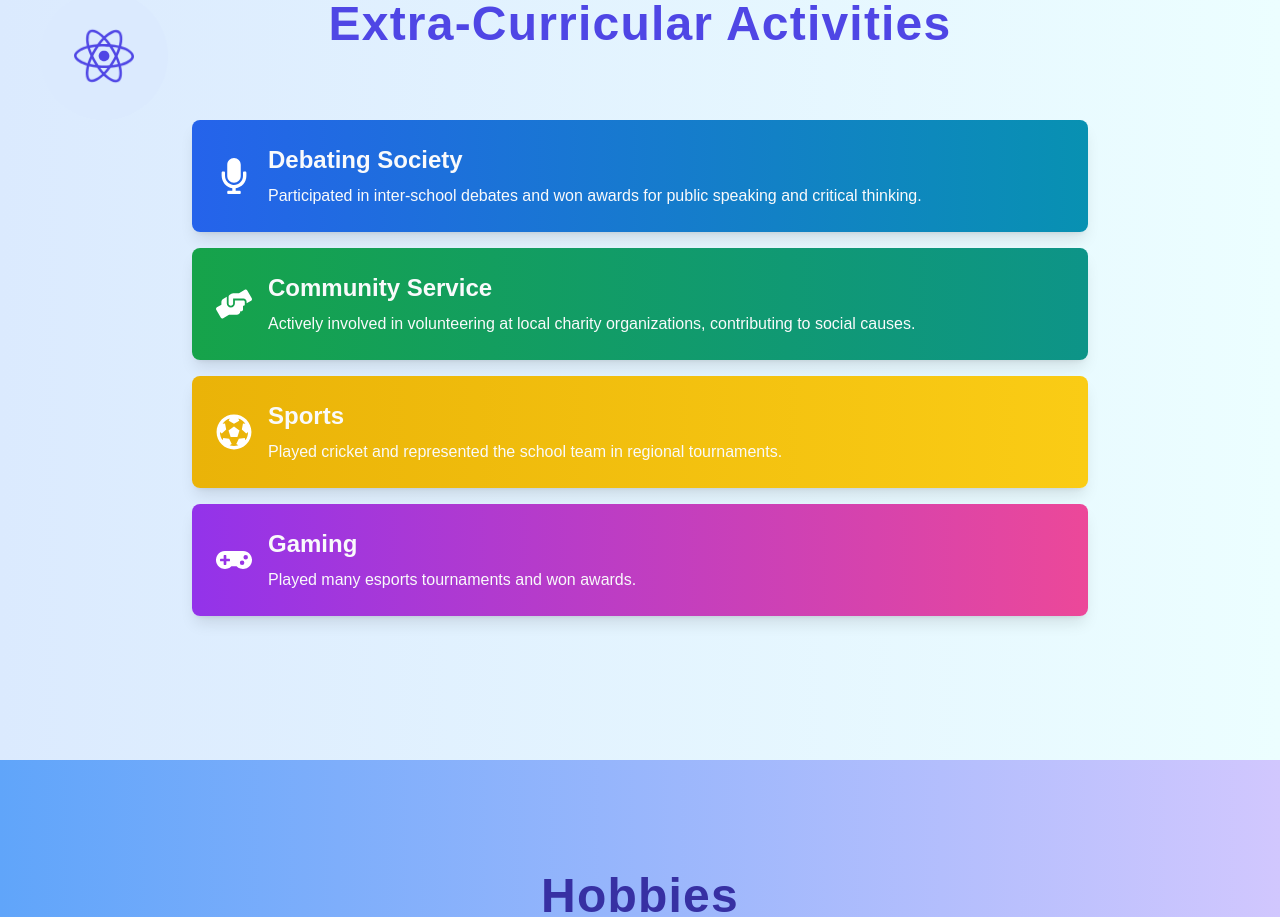
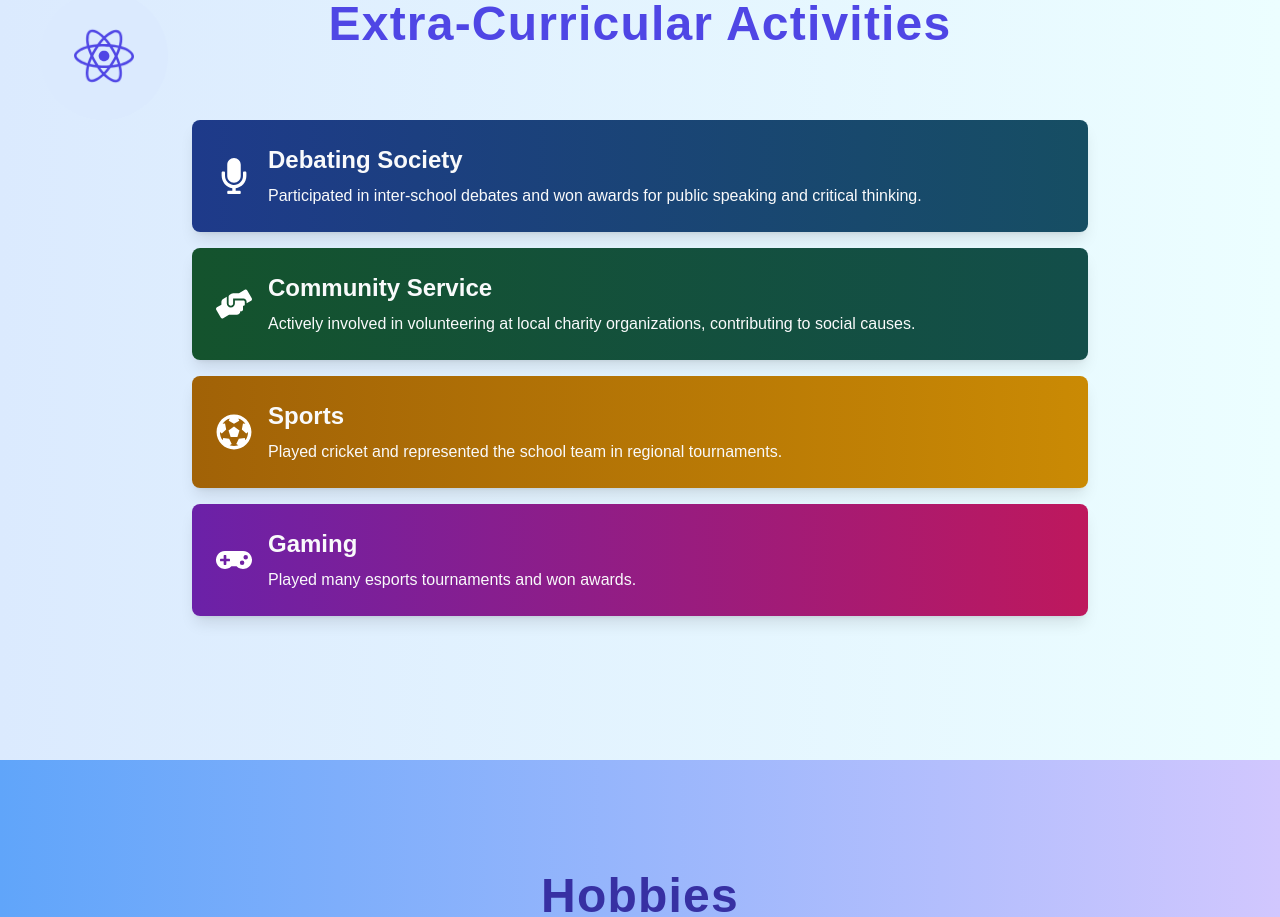
Before and after one commit to zahidx/portfolio-2025, a Next.js app: page / in a window 1280 px wide. Shown: the part 5220-6137 px from the top of the page. Built offline with nearby package versions, Linux system fonts and the light colour scheme.

Commit message:
color change

```diff
--- a/app/pages/Extra.js
+++ b/app/pages/Extra.js
@@ -37,7 +37,8 @@ export default function ExtraCurricularPage() {
       title: "Debating Society",
       description:
         "Participated in inter-school debates and won awards for public speaking and critical thinking.",
-      cardGradient: "bg-gradient-to-r from-blue-600 to-cyan-600", // Gradient color for the card
+      cardGradient: "bg-gradient-to-r from-blue-600 to-cyan-600", // Normal mode gradient
+      cardDark: "bg-gradient-to-r from-blue-900 to-cyan-900", // Dark mode gradient
       icon: <FaMicrophone className="text-4xl text-white" />,
     },
     {
@@ -45,6 +46,7 @@ export default function ExtraCurricularPage() {
       description:
         "Actively involved in volunteering at local charity organizations, contributing to social causes.",
       cardGradient: "bg-gradient-to-r from-green-600 to-teal-600",
+      cardDark: "bg-gradient-to-r from-green-900 to-teal-900", // Dark mode gradient
       icon: <FaHandsHelping className="text-4xl text-white" />,
     },
     {
@@ -52,12 +54,14 @@ export default function ExtraCurricularPage() {
       description:
         "Played cricket and represented the school team in regional tournaments.",
       cardGradient: "bg-gradient-to-r from-yellow-500 to-yellow-400",
+      cardDark: "bg-gradient-to-r from-yellow-700 to-yellow-600", // Dark mode gradient
       icon: <FaFutbol className="text-4xl text-white" />,
     },
     {
       title: "Gaming",
       description: "Played many esports tournaments and won awards.",
       cardGradient: "bg-gradient-to-r from-purple-600 to-pink-500",
+      cardDark: "bg-gradient-to-r from-purple-800 to-pink-700", // Dark mode gradient
       icon: <FaGamepad className="text-4xl text-white" />,
     },
   ];
@@ -90,36 +94,29 @@ export default function ExtraCurricularPage() {
         }
       `}</style>
 
-
       {/* Scroll Cards */}
       <div className="pb-10 relative mx-auto max-w-4xl space-y-4">
         {sections.map((section, index) => (
           <div
             key={index}
             ref={(el) => (cardRefs.current[index] = el)}
-            className={`relative flex items-center gap-4 p-6 rounded-lg shadow-lg transition-all duration-[800ms] ease-[cubic-bezier(0.25, 0.1, 0.25, 1)] ${section.cardGradient}`}
+            className={`relative flex items-center gap-4 p-6 rounded-lg shadow-lg transition-all duration-[800ms] ease-[cubic-bezier(0.25, 0.1, 0.25, 1)] ${section.cardGradient} dark:${section.cardDark} shadow-lg`}
             style={{
               opacity: 0, // Hidden by default
               transform: "translateY(40px)", // Initial position
             }}
           >
-
-
             {/* Icon on the left */}
             <div className="flex-shrink-0">{section.icon}</div>
 
-
-
             {/* Content */}
             <div>
-              <h2 className="text-2xl font-semibold text-gray-50">{section.title}</h2>
-              <p className="mt-2 text-base text-gray-50 font-medium">{section.description}</p>
+              <h2 className="text-2xl font-semibold text-gray-50 dark:text-gray-200">{section.title}</h2>
+              <p className="mt-2 text-base text-gray-50 dark:text-gray-300 font-medium">{section.description}</p>
             </div>
           </div>
         ))}
       </div>
-
     </div>
-
   );
 }
--- a/app/pages/Hobby.js
+++ b/app/pages/Hobby.js
@@ -102,7 +102,7 @@ export default function Hobbies() {
   }, []);
 
   return (
-    <div className="bg-gradient-to-r from-blue-400 to-[#D1C7FE] dark:bg-gradient-to-r dark:from-blue-700 dark:via-blue-700 dark:to-gray-800 text-gray-50 dark:text-gray-200 pt-28 pb-12 px-8 pl-28 pr-28 overflow-x-hidden">
+    <div className="bg-gradient-to-r from-blue-400 to-[#D1C7FE] dark:bg-gradient-to-r dark:from-blue-900 dark:via-blue-900 dark:to-[#0c0d51] text-gray-50 dark:text-gray-200 pt-28 pb-12 px-8 pl-28 pr-28 overflow-x-hidden">
       <h1 className="text-5xl font-extrabold text-center text-indigo-800 dark:text-red-100 mb-3 tracking-wide">
         Hobbies
       </h1>
```
Lines whose indentation alone changed are shown as unchanged.
